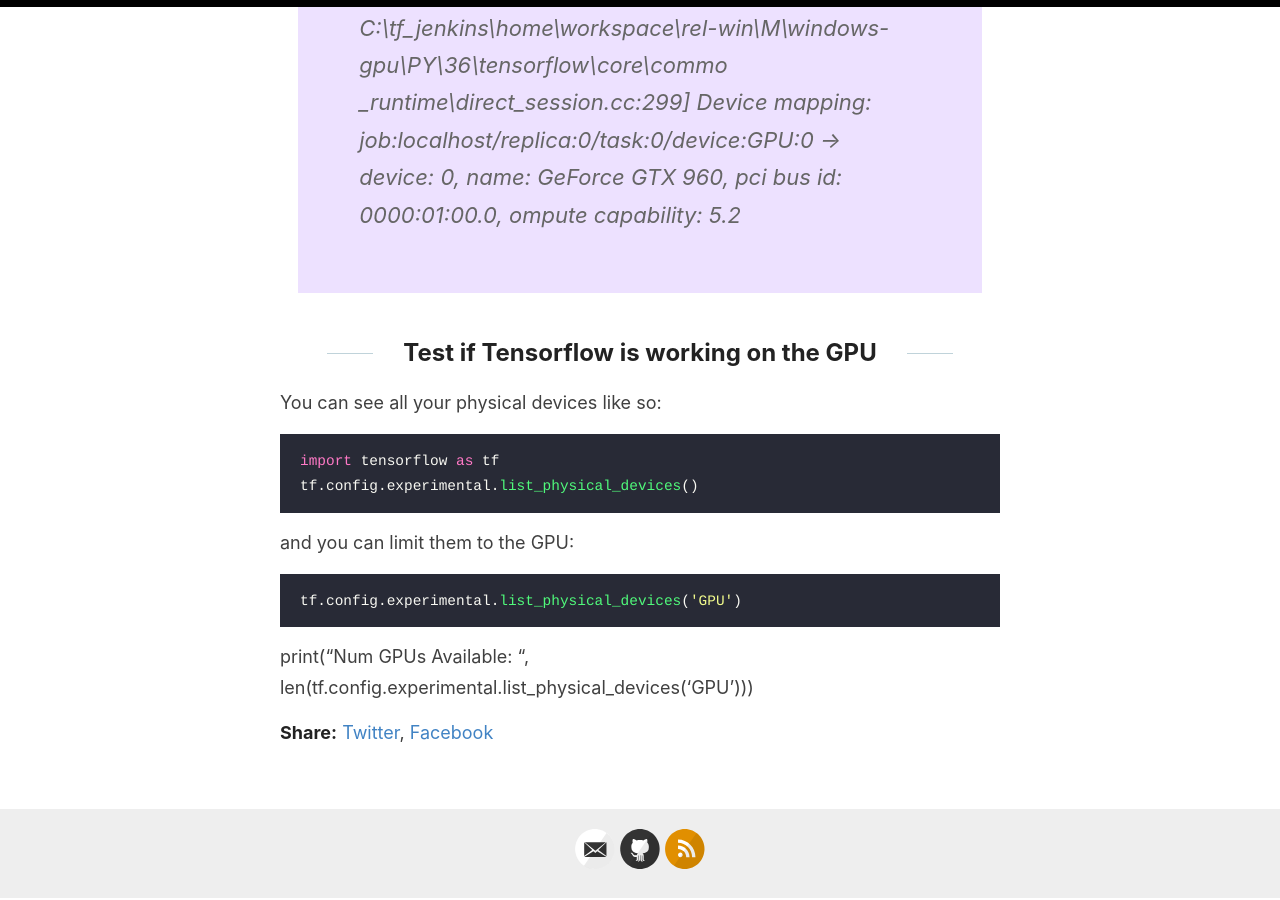
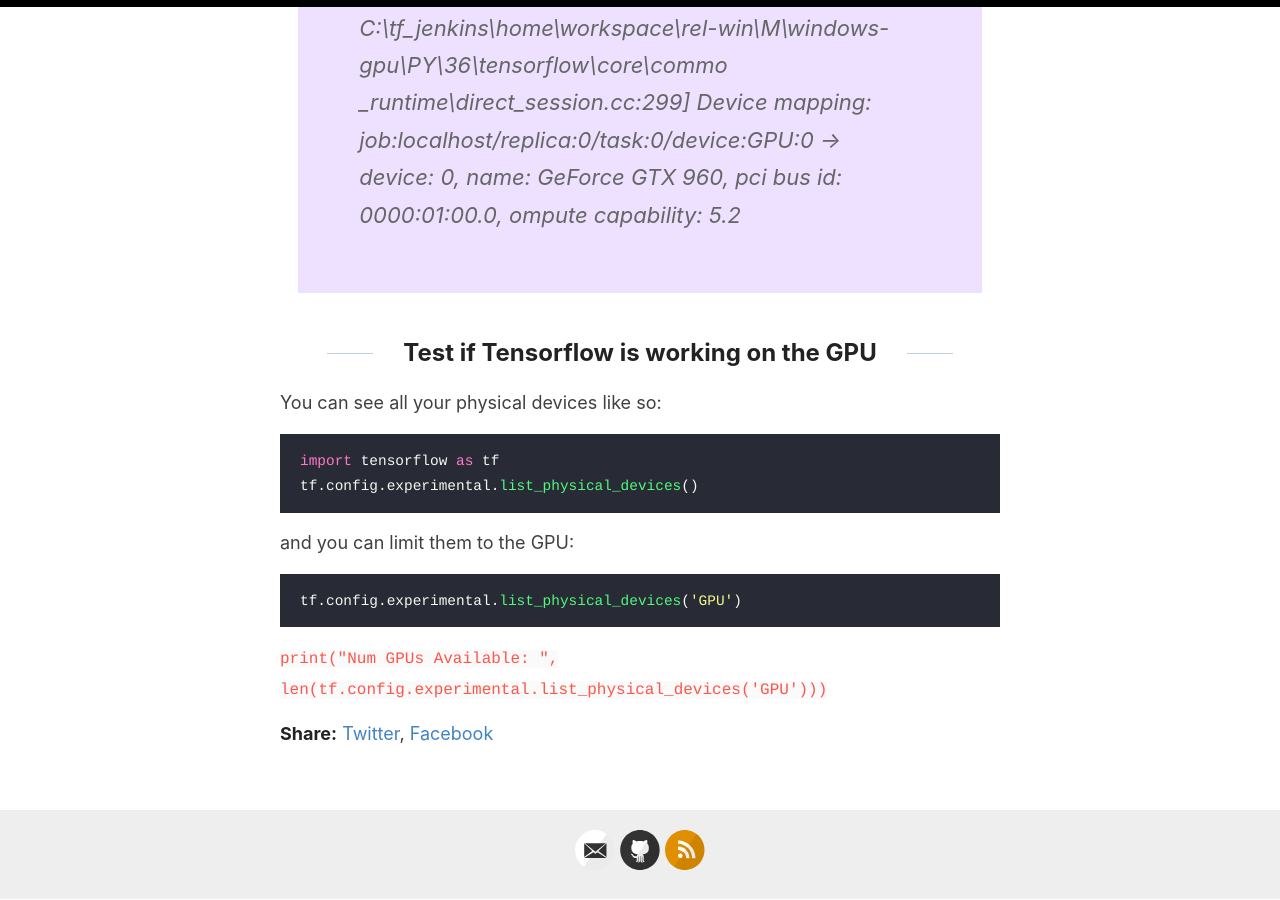
Before and after one commit to jss367/blog, a Jekyll site: the page built from _posts/2017-6-21-tensorflow-gpu-cuda.md, in a window 1280 px wide and 900 px high, scrolled down 8121 px. Built offline with Jekyll 4.4.1, drawn with Linux system fonts in a browser that asks for light colours; our own code applies the rules of GitHub Pages for plain Markdown files.

````diff
--- a/_posts/2017-6-21-tensorflow-gpu-cuda.md
+++ b/_posts/2017-6-21-tensorflow-gpu-cuda.md
@@ -286,4 +286,4 @@ and you can limit them to the GPU:
 tf.config.experimental.list_physical_devices('GPU')
 ```
 
-print("Num GPUs Available: ", len(tf.config.experimental.list_physical_devices('GPU')))
+`print("Num GPUs Available: ", len(tf.config.experimental.list_physical_devices('GPU')))`
````
